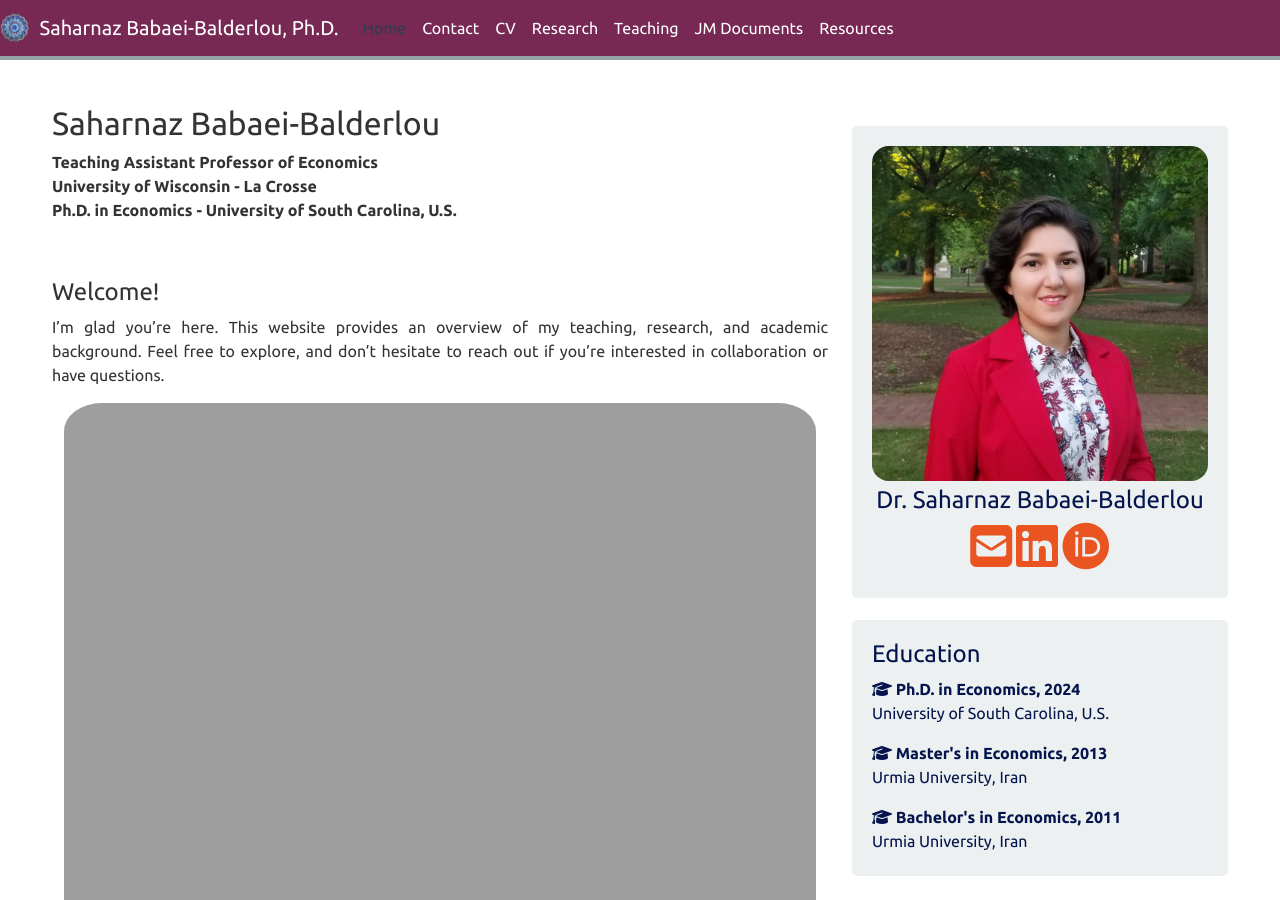
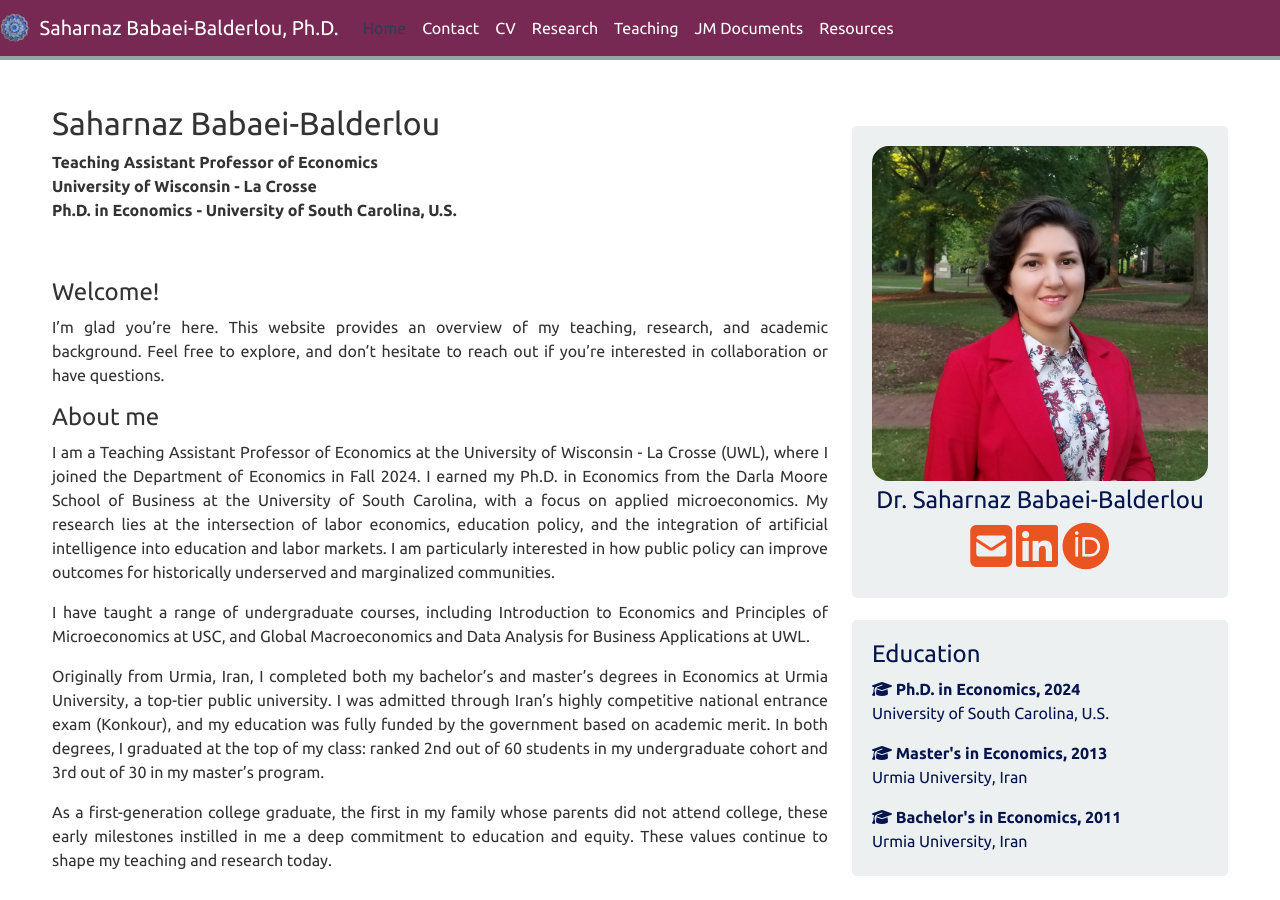
Before and after one commit to saharnazb/saharnazb.github.io, a Jekyll site: the page built from _pages/home.md, in a window 1280 px wide and 900 px high. Built offline with Jekyll 4.4.1, drawn with Linux system fonts in a browser that asks for light colours; nearby versions of some CDN libraries; library files that are not in the unit come from our copies; a style sheet for code colours, icons or effects is not loaded.

Commit message:
Update home.md

```diff
--- a/_pages/home.md
+++ b/_pages/home.md
@@ -40,15 +40,6 @@ permalink: /
 I'm glad you're here. This website provides an overview of my teaching, research, and academic background. Feel free to explore, and don’t hesitate to reach out if you’re interested in collaboration or have questions.
 </div>
 
-<div class="container">
-<div class="row">
-<center>
-<img src="{{ site.url }}{{ site.baseurl }}/images/Nature.jpg" width="100%"/>
-</center>
-</div>
-</div>
-<br/>
-
 #### About me
 
 <div class="justified">
```
